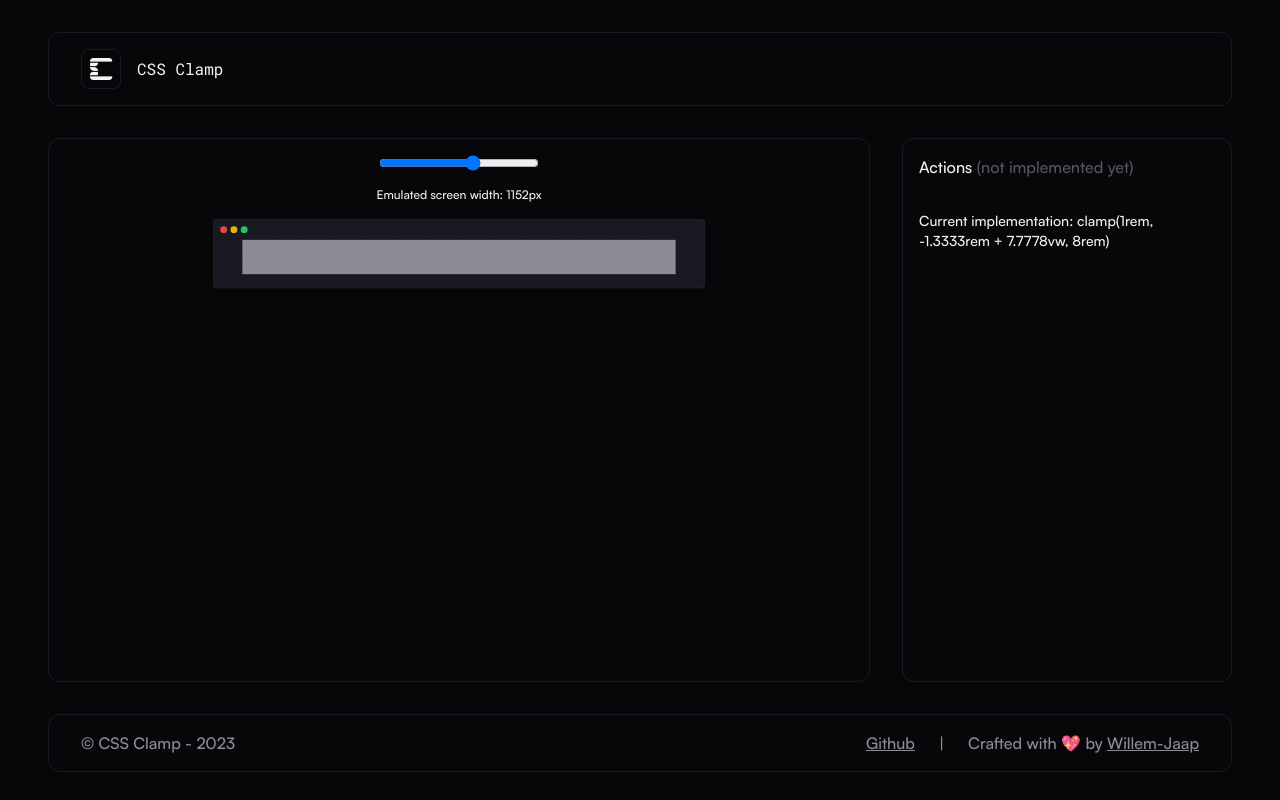
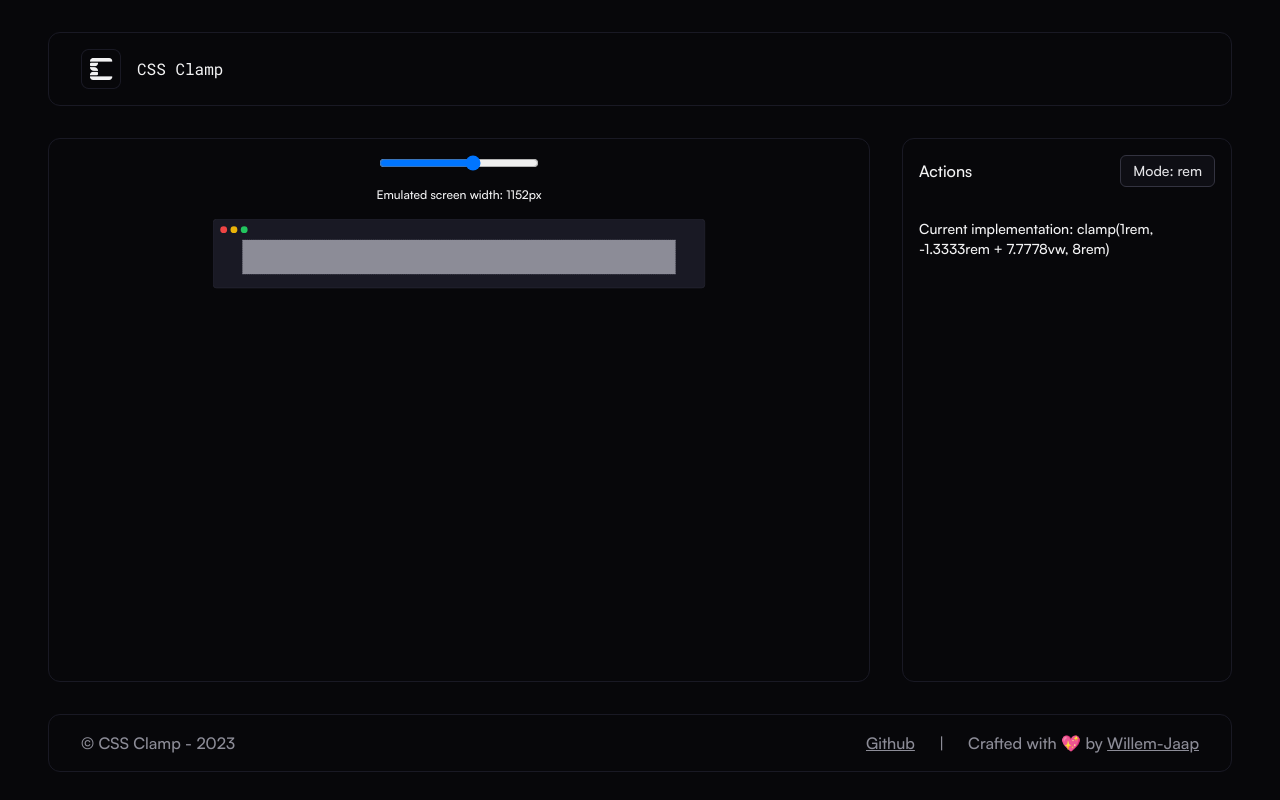
Before and after one commit to Willem-Jaap/cssclamp, a Next.js app: page / in a window 1280 px wide. Shown: the top 800 px of the page. Built offline with nearby package versions, Linux system fonts and the light colour scheme.

Commit message:
feat: add actions component and sizing mode dropdown

```diff
--- a/src/app/page.tsx
+++ b/src/app/page.tsx
@@ -1,3 +1,4 @@
+import Actions from '~/components/misc/actions';
 import Preview from '~/components/misc/preview';
 
 const Page = () => {
@@ -7,12 +8,7 @@ const Page = () => {
                 <Preview />
             </div>
             <div className="flex flex-col border border-neutral-800 rounded-xl h-[calc(100vh-16rem)] md:max-w-sm flex-[0.4] overflow-hidden">
-                <span className="block p-4">
-                    Actions <span className="text-neutral-600">(not implemented yet)</span>
-                </span>
-                <div className="p-4 text-sm">
-                    Current implementation: clamp(1rem, -1.3333rem + 7.7778vw, 8rem)
-                </div>
+                <Actions />
             </div>
         </div>
     );
--- /dev/null
+++ b/src/components/misc/actions.tsx
@@ -0,0 +1,63 @@
+'use client';
+
+import { useState } from 'react';
+
+import Link from 'next/link';
+
+import { Button } from '~/components/ui/button';
+import {
+    DropdownMenu,
+    DropdownMenuContent,
+    DropdownMenuLabel,
+    DropdownMenuRadioGroup,
+    DropdownMenuRadioItem,
+    DropdownMenuSeparator,
+    DropdownMenuTrigger,
+} from '~/components/ui/dropdown-menu';
+
+export type Mode = 'rem' | 'px' | 'tailwind';
+
+const Actions = () => {
+    const [mode, setMode] = useState<Mode>('rem');
+
+    return (
+        <>
+            <div className="p-4 flex justify-between items-center gap-4">
+                <span className="whitespace-nowrap">Actions</span>
+                <DropdownMenu>
+                    <DropdownMenuTrigger asChild>
+                        <Button variant="secondary">Mode: {mode}</Button>
+                    </DropdownMenuTrigger>
+                    <DropdownMenuContent className="w-56">
+                        <DropdownMenuLabel>Sizing mode</DropdownMenuLabel>
+                        <DropdownMenuSeparator />
+                        <DropdownMenuRadioGroup
+                            value={mode}
+                            onValueChange={mode => setMode(mode as Mode)}>
+                            <DropdownMenuRadioItem value="rem">
+                                rem<sup className="text-neutral-400 ml-2">16px</sup>
+                            </DropdownMenuRadioItem>
+                            <DropdownMenuRadioItem value="px">px</DropdownMenuRadioItem>
+                            <DropdownMenuRadioItem value="tailwind">
+                                tailwind
+                                <sup className="text-neutral-400 ml-2">
+                                    <Link
+                                        href="https://tailwindcss.com/docs/customizing-spacing#default-spacing-scale"
+                                        target="_blank"
+                                        rel="noreferrer">
+                                        see reference ↗
+                                    </Link>
+                                </sup>
+                            </DropdownMenuRadioItem>
+                        </DropdownMenuRadioGroup>
+                    </DropdownMenuContent>
+                </DropdownMenu>
+            </div>
+            <div className="p-4 text-sm">
+                Current implementation: clamp(1rem, -1.3333rem + 7.7778vw, 8rem)
+            </div>
+        </>
+    );
+};
+
+export default Actions;
--- a/src/components/ui/button.tsx
+++ b/src/components/ui/button.tsx
@@ -22,7 +22,7 @@ const buttonVariants = cva(
                 link: 'text-neutral-900 underline-offset-4 hover:underline dark:text-neutral-50',
             },
             size: {
-                default: 'h-10 px-4 py-2',
+                default: 'h-8 px-3 py-1',
                 sm: 'h-9 rounded-md px-3',
                 lg: 'h-11 rounded-md px-8',
                 icon: 'h-10 w-10',
```
